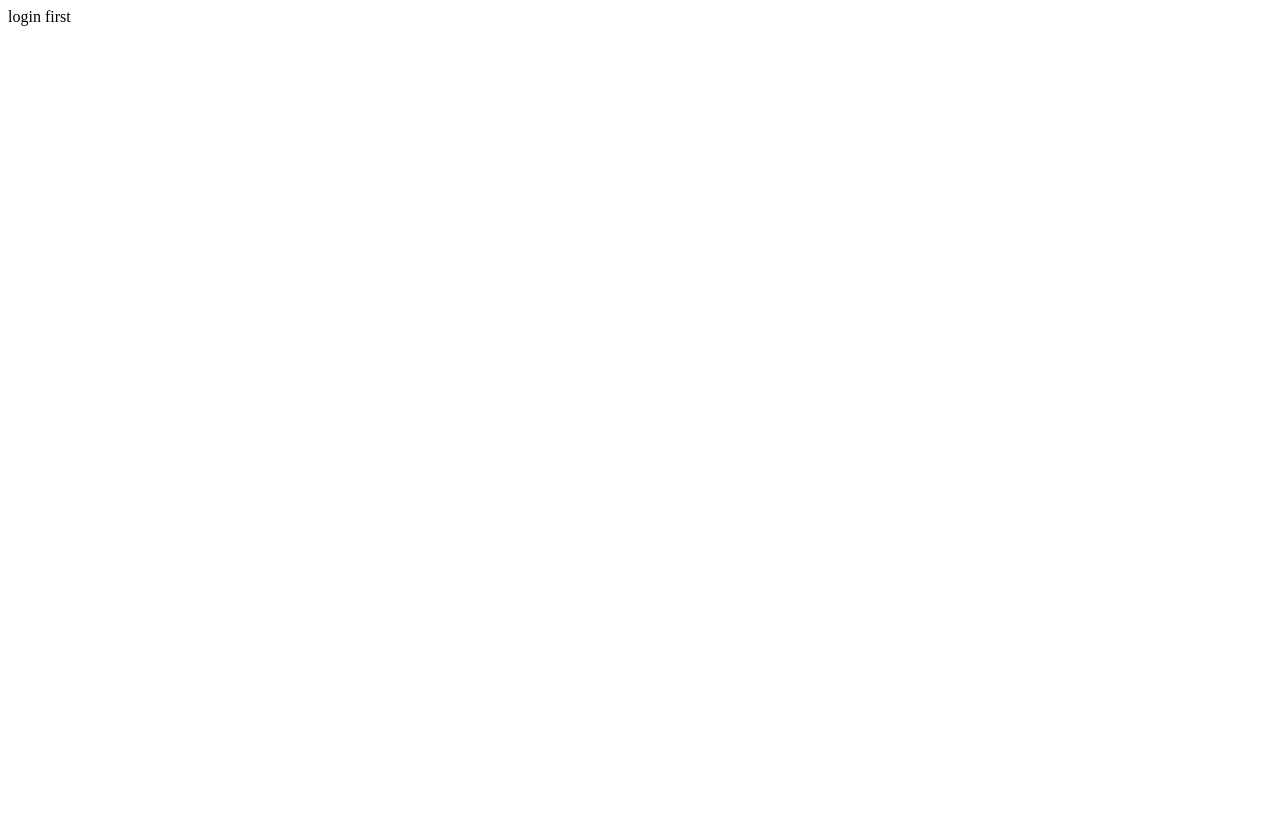
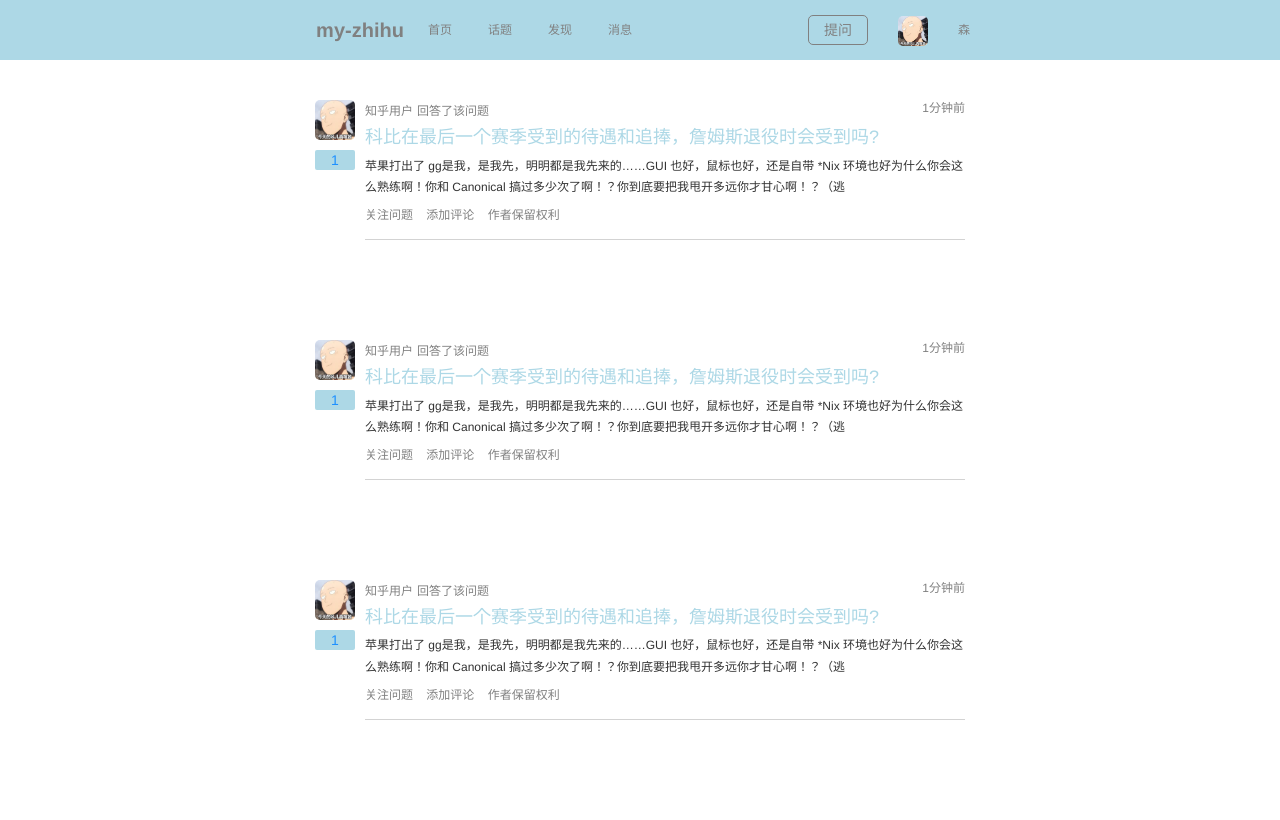
Before and after one commit to shennian/tfcode, a Flask app: page /main in a window 1280 px wide. Before the commit the page is almost empty. Before the commit the page ends 26 px from the top, so only its background shows below. Run offline with Flask 2, Linux system fonts and the light colour scheme; data that the repository does not hold is empty; some libraries are stand-ins or nearby versions.

Commit message:
20160413

```diff
--- a/flask/my-zhihu/app/main/views.py
+++ b/flask/my-zhihu/app/main/views.py
@@ -4,9 +4,9 @@ from flask import render_template, session, redirect, url_for
 from . import main
 from .forms import NameForm
 from .. import db
-from ..models import User
+from ..models import User, Answer
 
-
+'''
 @main.before_request
 def haha():
     session_id = None
@@ -14,12 +14,19 @@ def haha():
         session_id = session['id']
     except:
         return 'login first'
+'''
 
 
 @main.route("/main", methods=['get', 'post'])
 def index():
     print 'shit'
-    return render_template("main/main.html")
+
+    answers = Answer.query.order_by(Answer.time.desc()).all()
+    '''
+    for answer in answers:
+        answer.answer_content
+    '''
+    return render_template("main/main.html", posts=answers)
 
 
 @main.route('/main/vote', methods=['get', 'post'])
--- a/flask/my-zhihu/app/templates/main/main.html
+++ b/flask/my-zhihu/app/templates/main/main.html
@@ -530,6 +530,69 @@
           </div>
       </div>
     </div>
+
+    {% for post in posts %}
+        <div class="zh-container">
+      <div class="zh-vote">
+        <div class="zh-user-photo-vote">
+          <img src="static/1.jpg" alt="">
+        </div>
+        <div class="zh-vote-box">
+          <div class="zh-vote-approve" data-click-state="off">
+            <div>
+              <span class="ups-logo glyphicon glyphicon-triangle-top" aria-hidden="true"></span>
+            </div>
+            <div id = "ups">
+              <span>1</span>
+            </div>
+          </div>
+          <div class="zh-vote-disapprove" data-click-state="off">
+            <div class = "downs-logo">
+              <span class="glyphicon glyphicon-triangle-bottom" aria-hidden="true"></span>
+            </div>
+          </div>
+        </div>
+      </div>
+      <div class="zh-content-box">
+          <div class="zh-content-header">
+            <span id = "user"><a href="#">知乎用户</a></span>
+            <span>回答了该问题</span>
+            <span>{{ post.time }}</span>
+          </div>
+          <div class="zh-content-body">
+            <div class="zh-content-title">
+              <a href="#">科比在最后一个赛季受到的待遇和追捧，詹姆斯退役时会受到吗?</a>
+            </div>
+            <div class="zh-content-summary">
+              {{ post.answer_content }}
+            </div>
+          </div>
+          <div class="zh-content-footer">
+            <span>
+              <a href="#">关注问题</a>
+            </span>
+            <span>
+              <a class="comment" data-click-state = "off" href="javascript:void(0)">添加评论</a>
+            </span>
+            <span>
+              <a href="#">感谢</a>
+            </span>
+            <span>
+              <a href="#">收藏</a>
+            </span>
+            <span>
+              <a href="#">没有帮助</a>
+            </span>
+            <span>
+              <a href="#">举报</a>
+            </span>
+            <span>
+              <a href="#">作者保留权利</a>
+            </span>
+          </div>
+      </div>
+    </div>
+    {% endfor %}
     <div class="test-zh-user-profile">
       <div class="triangle">
 
@@ -582,7 +645,6 @@
         </div>
       </div>
     </div>
-
     <div class="zh-comment-board">
       <div class="zh-comment-board-triangle">
 
```
Also changed, not shown: 1 other file.
